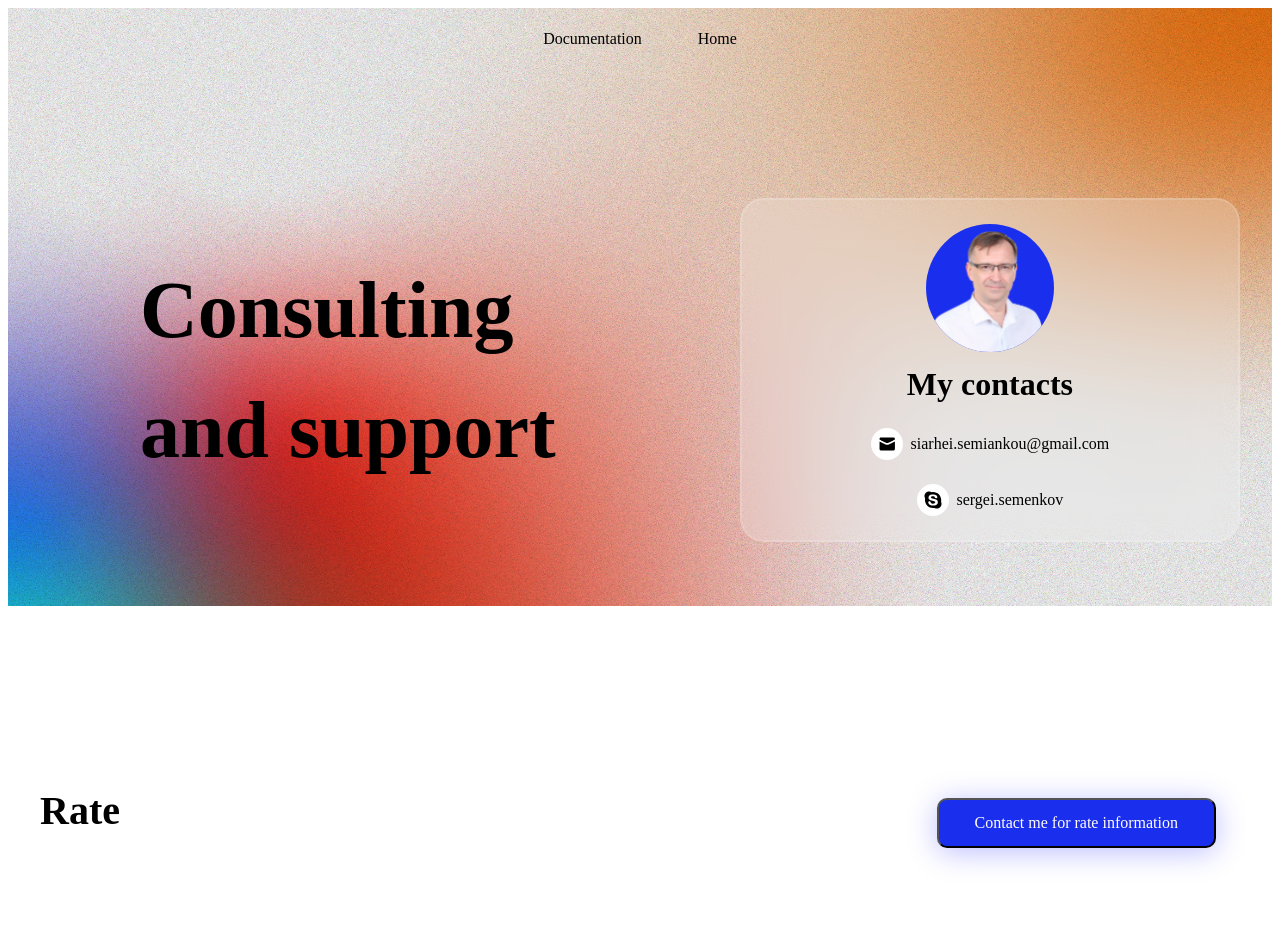
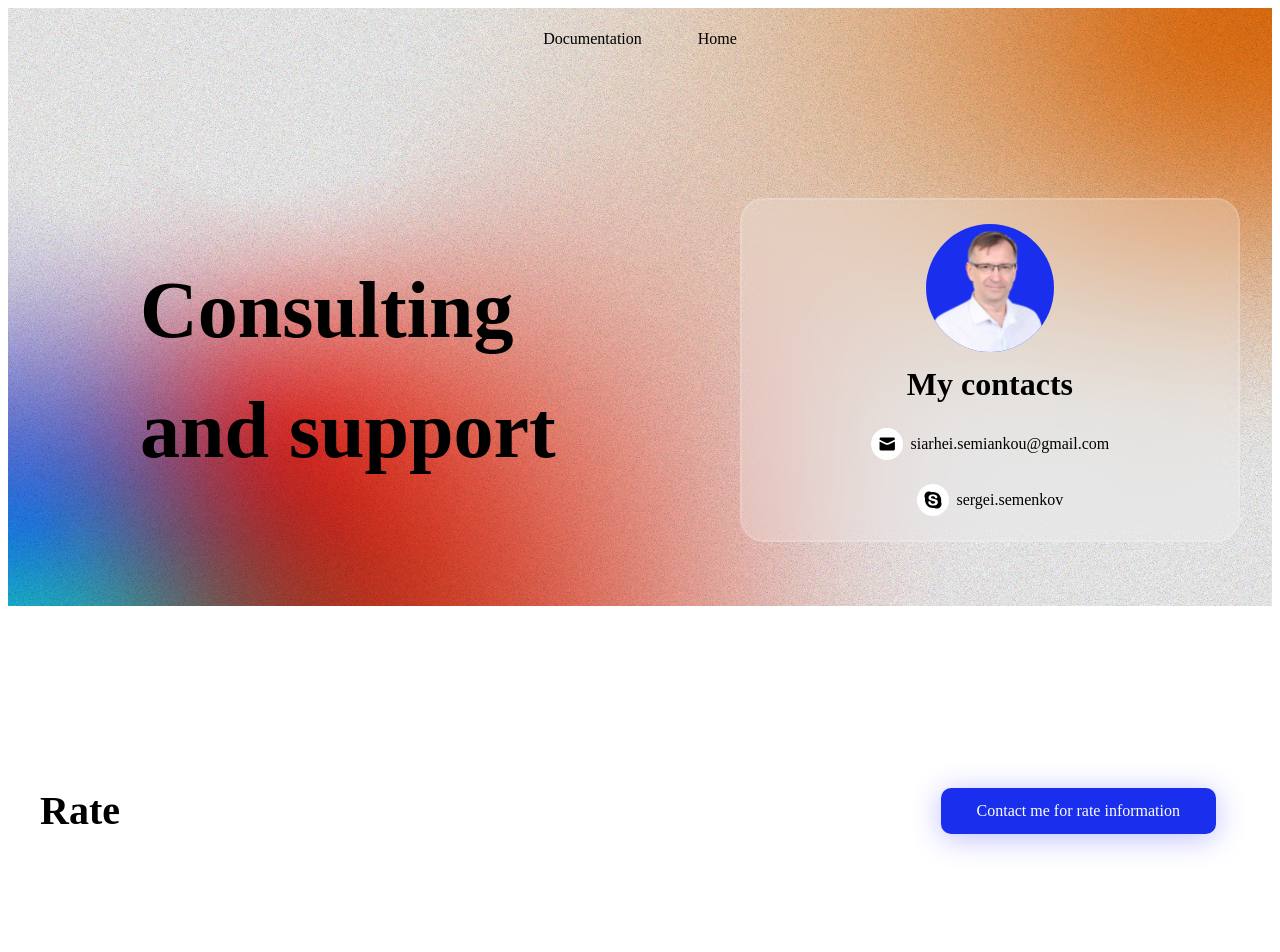
Before and after one commit to SergeiSemenkov/eMondrian, a Nuxt app in the folder website/: page /consulting in a window 1280 px wide. Shown: the top 952 px of the page. Built offline with nearby package versions, Linux system fonts and the light colour scheme.

Commit message:
Minor style fixes

```diff
--- a/website/components/consulting/Rate.vue
+++ b/website/components/consulting/Rate.vue
@@ -52,6 +52,8 @@ export default {
   color: #FFFDFD;
 
   cursor: pointer;
+  margin-bottom: 1.5rem;
+  border: none;
 }
 
 h2 {
```
